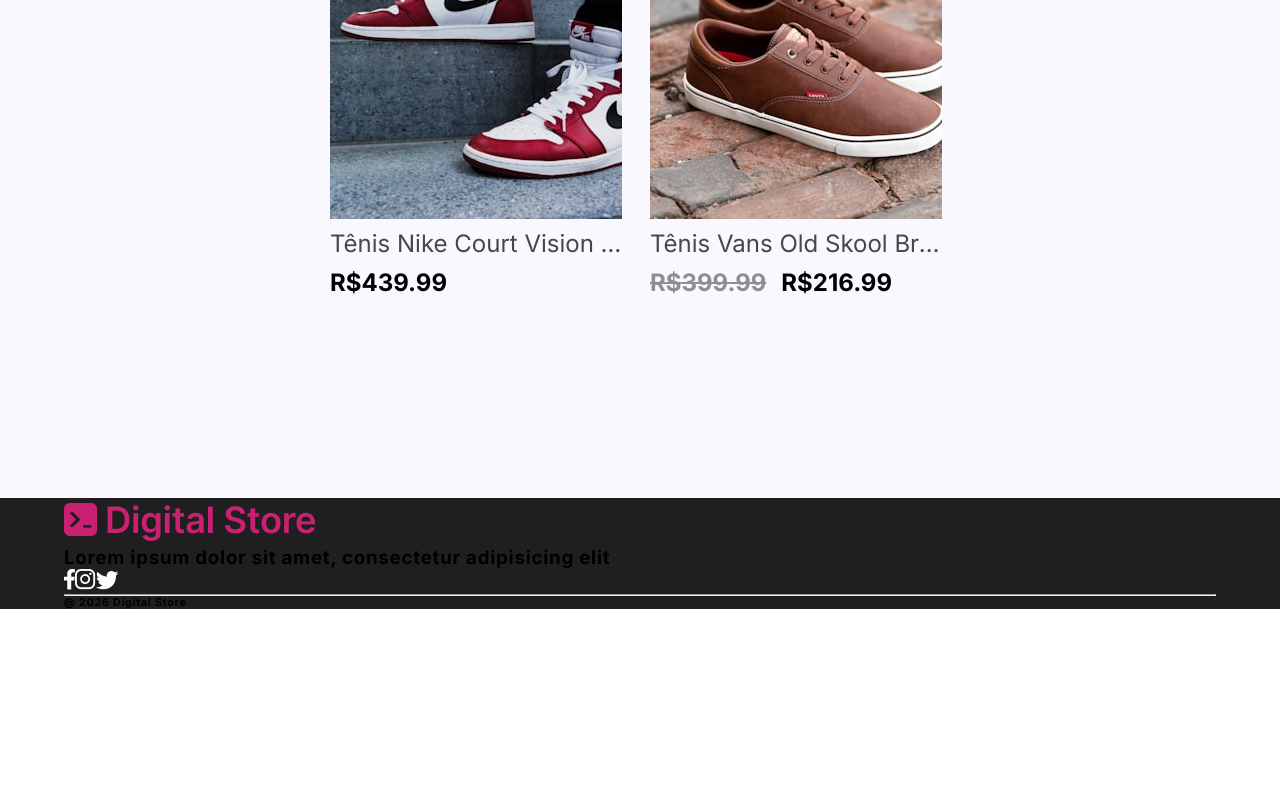
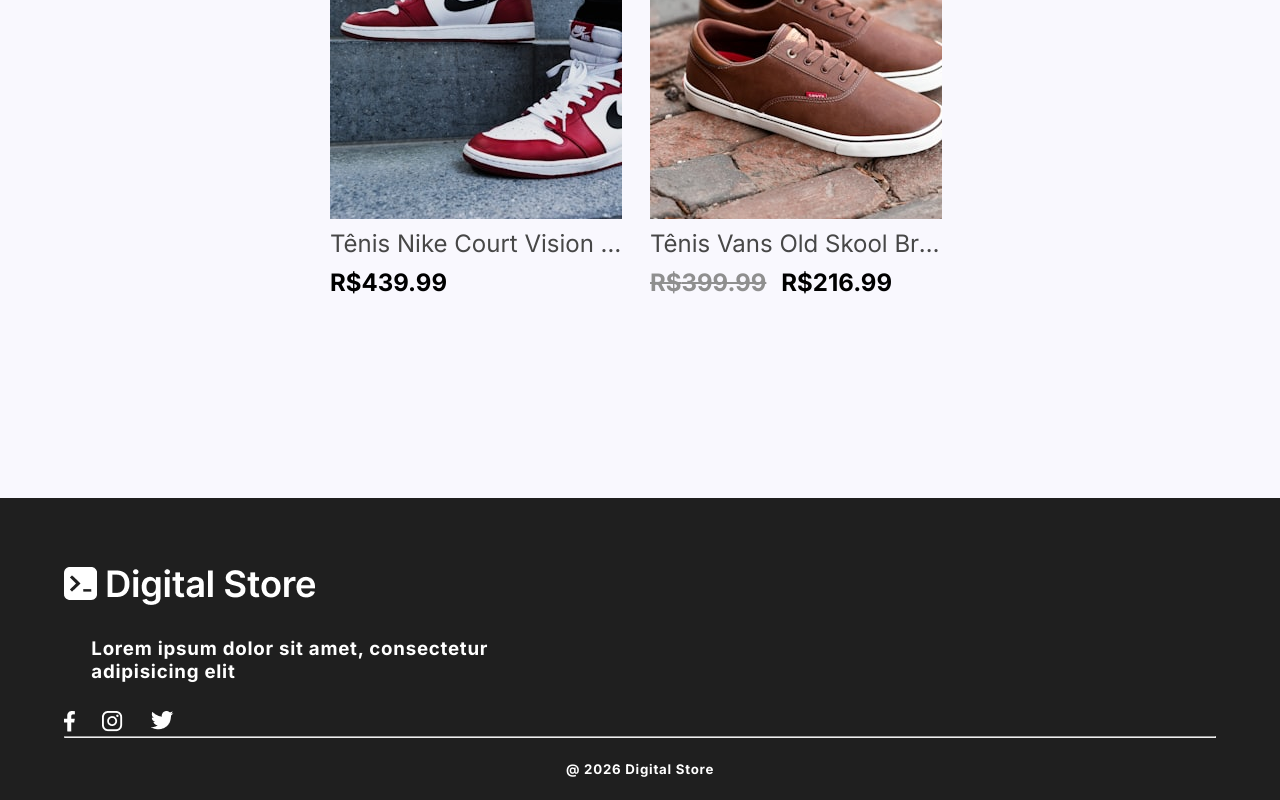
Before and after one commit to ArnonLuisM/GtechFrontEnd, a React (Vite) app: page /homepage in a window 1280 px wide. Shown: the part 2614-3414 px from the top of the page. Before the commit the page ends 3223 px from the top, so only its background shows below. Built offline with nearby package versions, Linux system fonts and the light colour scheme.

Commit message:
atualização do footer

```diff
--- a/src/components/Footer.jsx
+++ b/src/components/Footer.jsx
@@ -1,7 +1,7 @@
 import React from 'react'
 import {NavLink} from  "react-router-dom"
 import styled from "styled-components";
-import Logo from './Logo';
+import Logob from '../assets/logoBranca.png';
 import facebook from "../assets/facebook.png";
 import instagram from "../assets/instagram.png";
 import twitter from "../assets/twitter.png";
@@ -10,27 +10,71 @@
   background-color: var(--dark-gray);
   font-family: inter;
   padding-inline: 5%;
+  padding-top: 5%;
   letter-spacing: 0.75px;
-
+  color: var(--white);
+  justify-content: flex-start;
+  & .principal{
+    display: flex;
+    justify-content: space-between;
+  }
+  & .resumo h3{
+    display: flex;
+    padding: 2% 10% 2% 2%;
+    padding: 5%;
+  }
+  & .redes {
+    display: flex;
+    gap: 5%;
+  }
+  & .informação{
+    padding: 2% 2% 2% 2%;
+  }
+  & .categorias{
+    padding: 2% 2% 2% 2%;
+  }
+  & .contato{
+    padding: 2% 2% 2% 2%;
+  }
+  & .ultimo {
+    display: flex;
+    justify-content: center;
+    padding: 2% 2% 2% 2%;
+  }
 
 `
 
 const Footer = () => {
   return (
     <FooterContainer>
-        <div>
-          <Logo/>
-          <h3>Lorem ipsum dolor sit amet, consectetur adipisicing elit</h3>
-          <a href="#"><img src={facebook} alt="" /></a>
-          <a href="#"><img src={instagram} alt="" /></a>
-          <a href="#"><img src={twitter} alt="" /></a>
+        <div className="principal">
+          <div className="resumo">
+            <figure>
+              <img src={Logob} alt="Logo da loja" />
+            </figure>
+            <h3>Lorem ipsum dolor sit amet, consectetur adipisicing elit</h3>
+            <div className="redes">
+              <a href="#"><img src={facebook} alt="Facebook da loja" /></a>
+              <a href="#"><img src={instagram} alt="Instagram da loja" /></a>
+              <a href="#"><img src={twitter} alt="Twitter da loja" /></a>
+            </div>
+          </div>
+          <div className="informação">
+
+          </div>
+          <div className="categorias">
+
+          </div>
+          <div className="contato">
+
+          </div>
         </div>
-        <div>
-          <hr/>
-          <h6>@ 2026 Digital Store</h6>
+        <hr/>
+        <div className="ultimo">
+          <h5>@ 2026 Digital Store</h5>
         </div>
     </FooterContainer>
   )
 }
 
-export default Footer
+export default Footer;
```
Also changed, not shown: src/assets/logoBranca.png (added).
